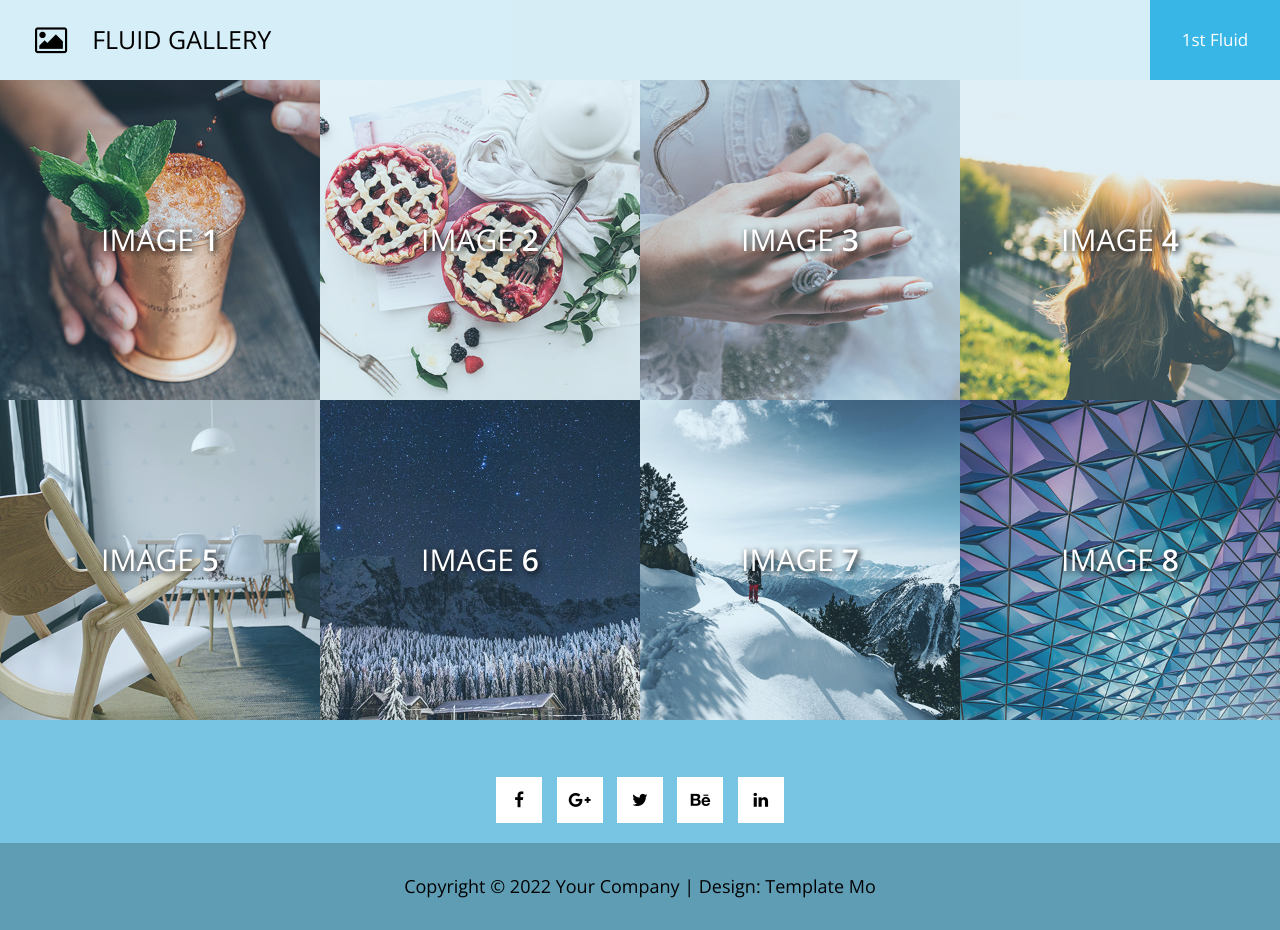
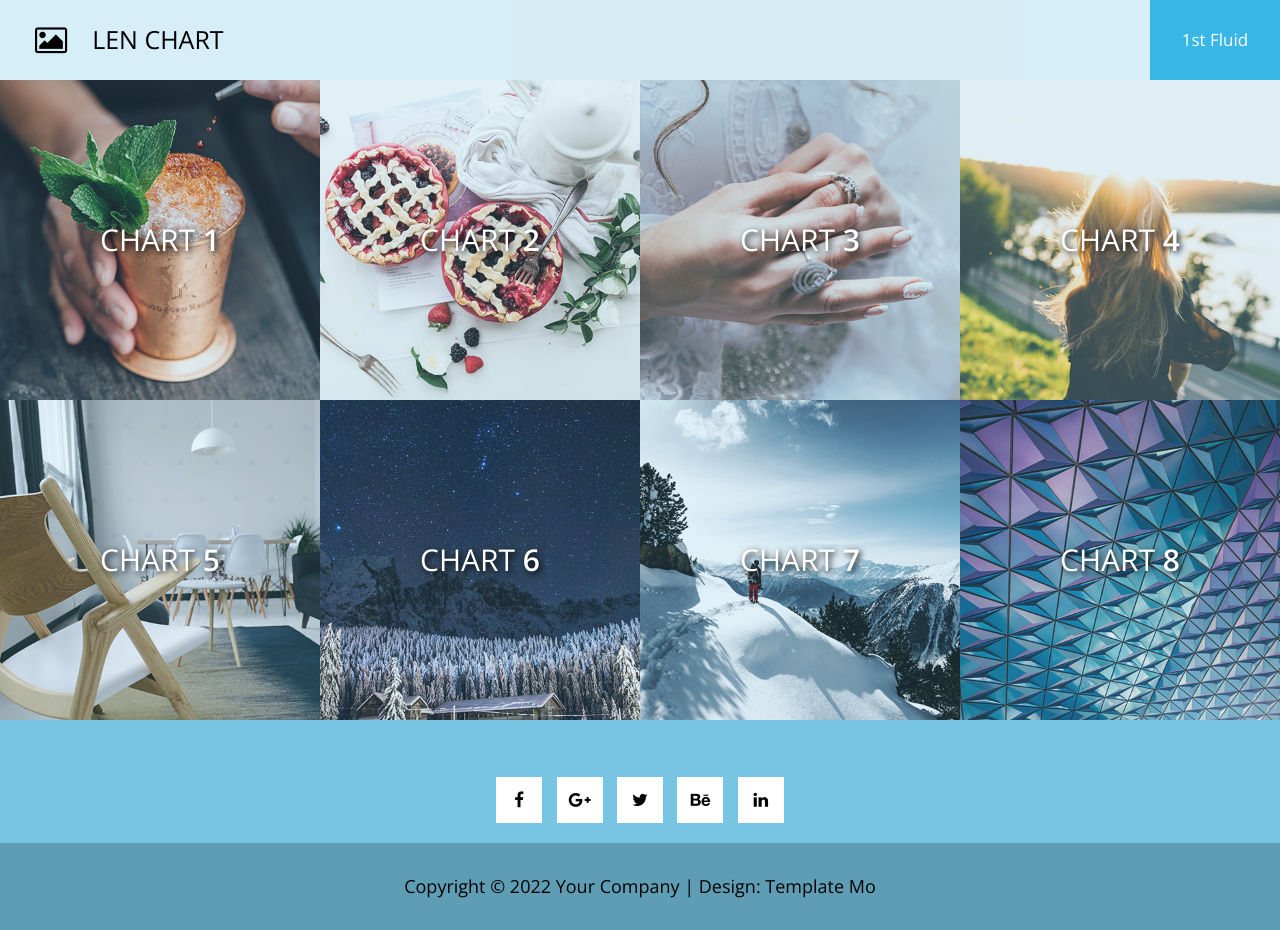
Before and after one commit to allviss09/LenChart, a plain HTML site: page index.html in a window 1280 px wide. Drawn offline with nearby package versions, Linux system fonts and the light colour scheme; some packages are replaced by stand-ins of ours.

Commit message:
Change Title

```diff
--- a/index.html
+++ b/index.html
@@ -5,7 +5,7 @@
     <meta http-equiv="X-UA-Compatible" content="IE=edge" />
     <meta name="viewport" content="width=device-width, initial-scale=1" />
 
-    <title>Fluid Gallery HTML5 CSS3 Template</title>
+    <title>Loan LenChart</title>
     <!--
 Fluid Gallery Template
 http://www.templatemo.com/tm-500-fluid-gallery
@@ -71,7 +71,7 @@ http://www.templatemo.com/tm-500-fluid-gallery
         <nav class="navbar">
           <div class="tm-navbar-bg">
             <a class="navbar-brand text-uppercase" href="#"
-              ><i class="fa fa-picture-o tm-brand-icon"></i>Fluid Gallery</a
+              ><i class="fa fa-picture-o tm-brand-icon"></i>Len Chart</a
             >
 
             <button
--- a/js/loopGalleryItems.js
+++ b/js/loopGalleryItems.js
@@ -11,7 +11,7 @@ function loopGalleryItems(data) {
       />
       <figcaption>
         <h2 class="tm-figure-title">
-          Image <span><strong>${index+1}</strong></span>
+          Chart <span><strong>${index+1}</strong></span>
         </h2>
         <p class="tm-figure-description">
           ${item.description}
```
